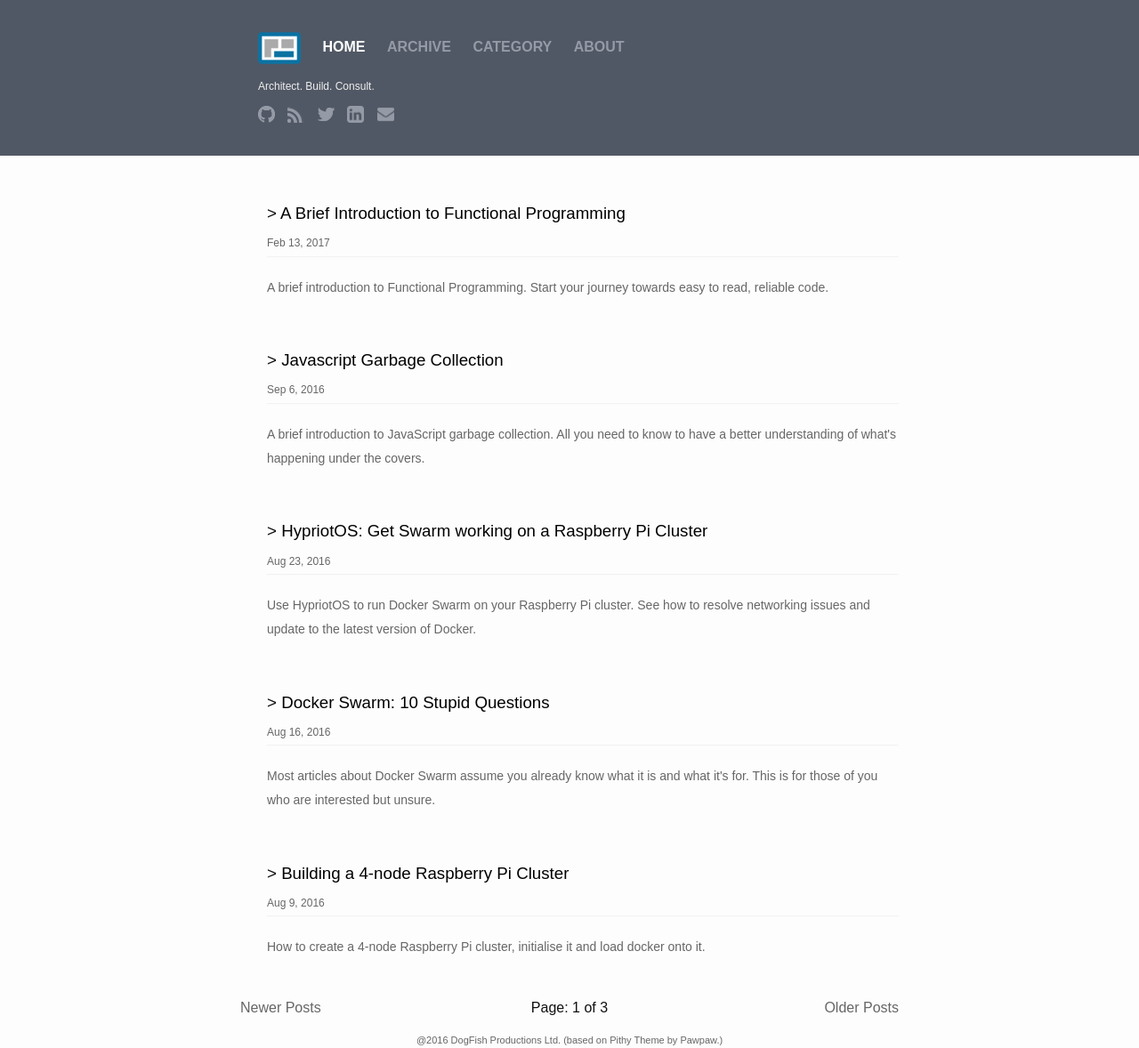
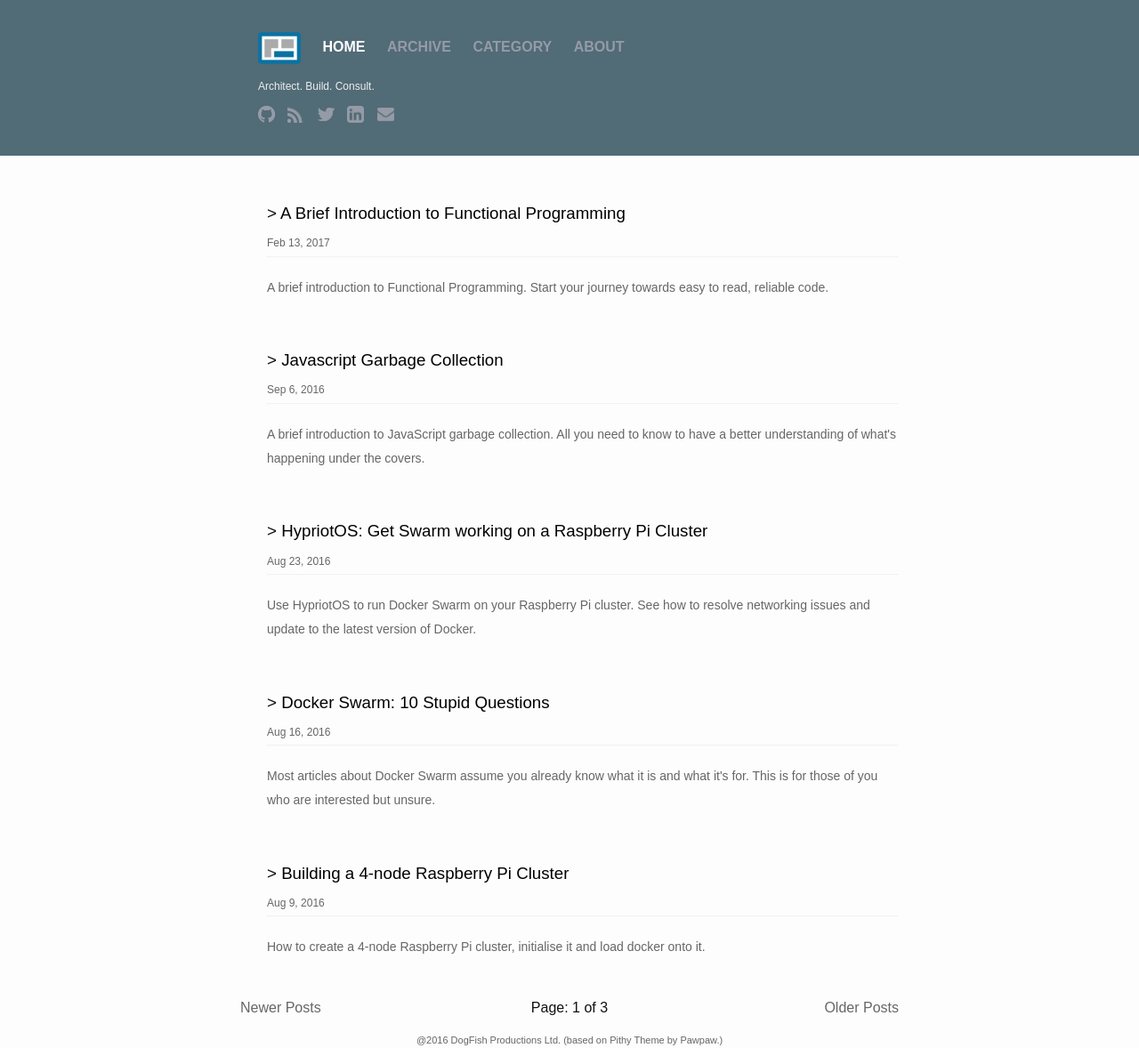
Before and after one commit to paulnebel/paulnebel.github.io, a Jekyll site: the page built from index.html, in a window 1280 px wide. Shown: the whole page at 89% size. Built offline with Jekyll 4.4.1, drawn with Linux system fonts in a browser that asks for light colours; the list of posts is cut into pages by our own code.

Commit message:
<type>(<scope>): <subject> fix: Changes boring header colour. <body>
<footer>

```diff
--- a/_sass/_layout.scss
+++ b/_sass/_layout.scss
@@ -7,7 +7,7 @@ html,body {
  */
 .header {
     padding: 30px 20px 20px;
-    background-color: #515865;
+    background-color: #516B77;
 }
 
 .header-container {
```
